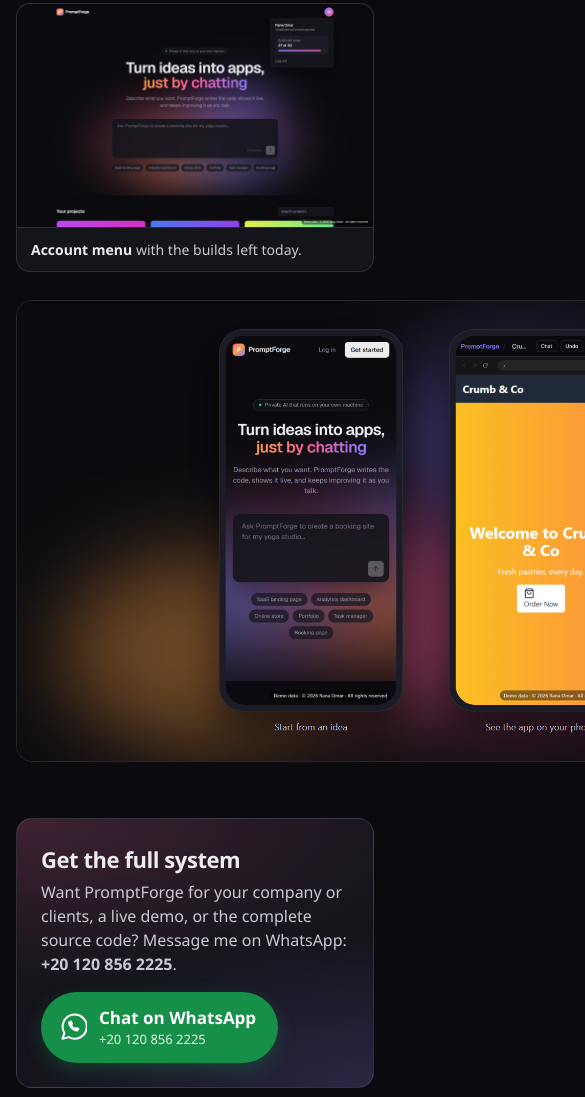
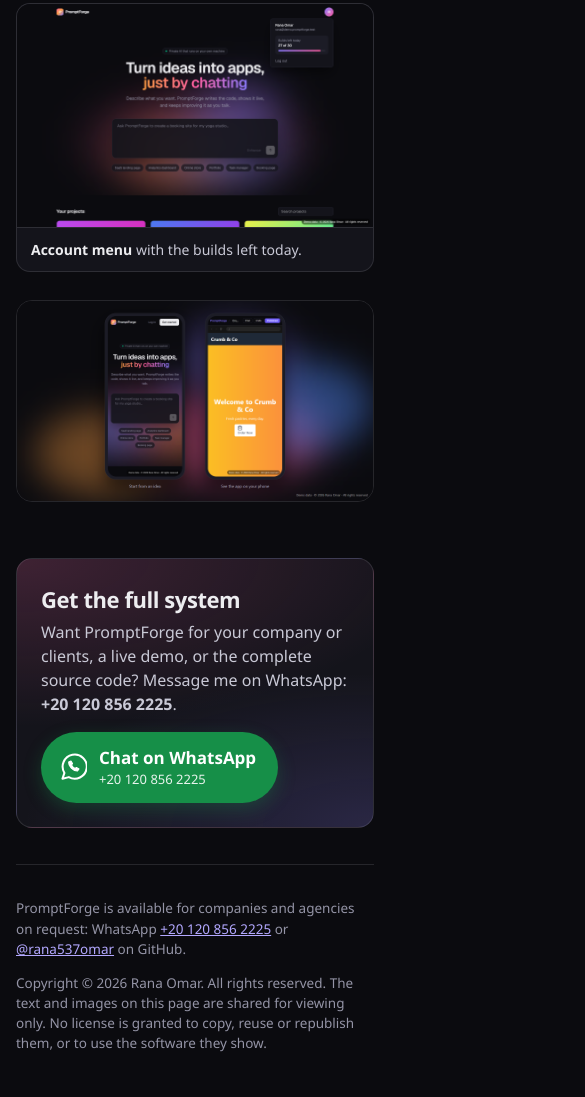
Before and after one commit to rana537omar/promptforge, a plain HTML site: page index.html in a window 390 px wide. Shown: the part 6363-7460 px from the top of the page, 585 px wide, since content can reach past the window. Drawn offline with Linux system fonts and the light colour scheme.

Commit message:
Keep the phone image inside narrow screens

```diff
--- a/index.html
+++ b/index.html
@@ -53,7 +53,7 @@
     figure img { width: 100%; border-bottom: 1px solid var(--border); }
     figcaption { padding: 11px 14px; font-size: 14px; color: var(--text-2); }
     figcaption b { color: var(--text); }
-    .phones { max-width: 820px; margin: 28px auto 0; border-radius: 16px; overflow: hidden; border: 1px solid var(--border); }
+    .phones { width: 100%; max-width: 820px; margin: 28px auto 0; border-radius: 16px; overflow: hidden; border: 1px solid var(--border); }
     .cta { display: flex; flex-wrap: wrap; align-items: center; gap: 12px 18px; margin: 4px 0 0; }
     .wa-btn { display: inline-flex; align-items: center; gap: 12px; background: #168f48; color: #fff; text-decoration: none; font-weight: 700; font-size: 17px; padding: 13px 22px 13px 18px; border-radius: 999px; box-shadow: 0 6px 18px rgba(22,143,72,.3); }
     .wa-btn:hover { background: #127a3d; }
```
